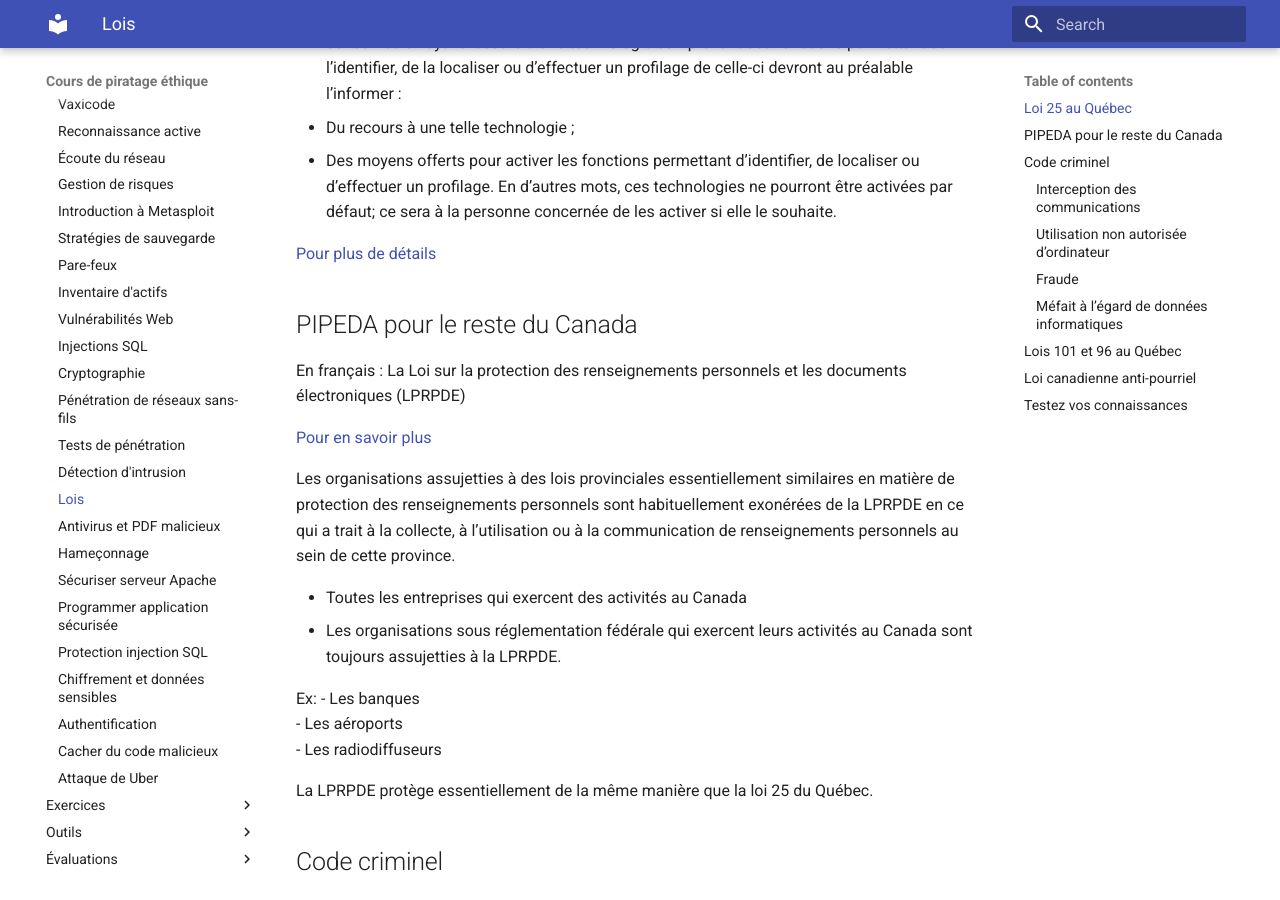
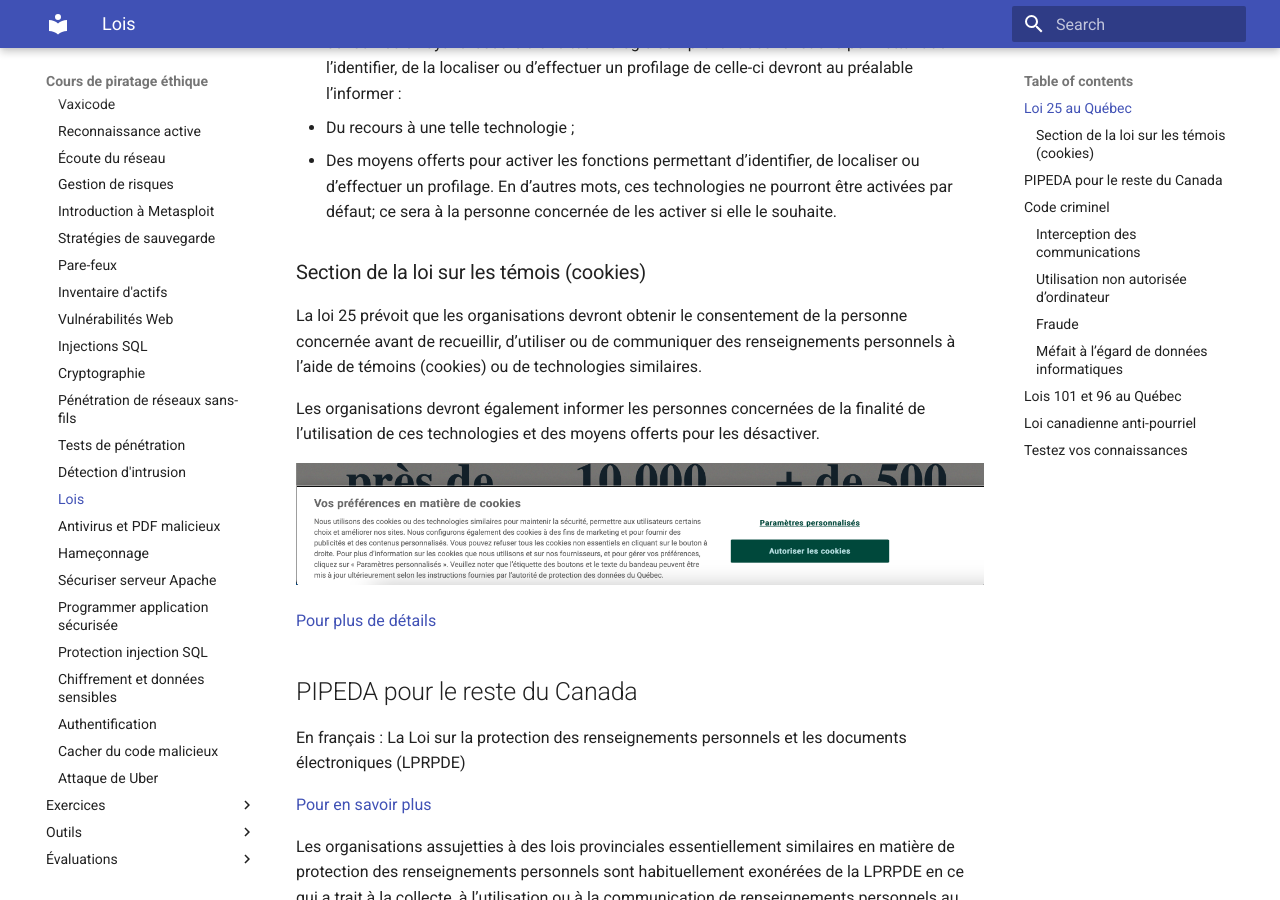
Before and after one commit to cegepvictoetienne/piratage, an MkDocs documentation site: the page built from wiki/lecons/18_Lois.md, in a window 1280 px wide and 900 px high, scrolled down 1866 px. Built offline with MkDocs 1.6.1 and Material for MkDocs 9.7.7, drawn with Linux system fonts in a browser that asks for light colours.

Commit message:
mise à jour loi 25

```diff
--- a/wiki/lecons/18_Lois.md
+++ b/wiki/lecons/18_Lois.md
@@ -56,6 +56,13 @@ Quels sont les autres devoirs des entreprises ?
   -   Du recours à une telle technologie ;
   -   Des moyens offerts pour activer les fonctions permettant d’identifier, de localiser ou d’effectuer un profilage. En d’autres mots, ces technologies ne pourront être activées par défaut; ce sera à la personne concernée de les activer si elle le souhaite.
 
+### Section de la loi sur les témois (cookies)
+
+La loi 25 prévoit que les organisations devront obtenir le consentement de la personne concernée avant de recueillir, d’utiliser ou de communiquer des renseignements personnels à l’aide de témoins (cookies) ou de technologies similaires.
+
+Les organisations devront également informer les personnes concernées de la finalité de l’utilisation de ces technologies et des moyens offerts pour les désactiver.
+
+![image](../images/18-banniere-temoins.png)
 
 [Pour plus de détails](https://www.cai.gouv.qc.ca/espace-evolutif-modernisation-lois/)
 
```
Also changed, not shown: wiki/images/18-banniere-temoins.png (added).
